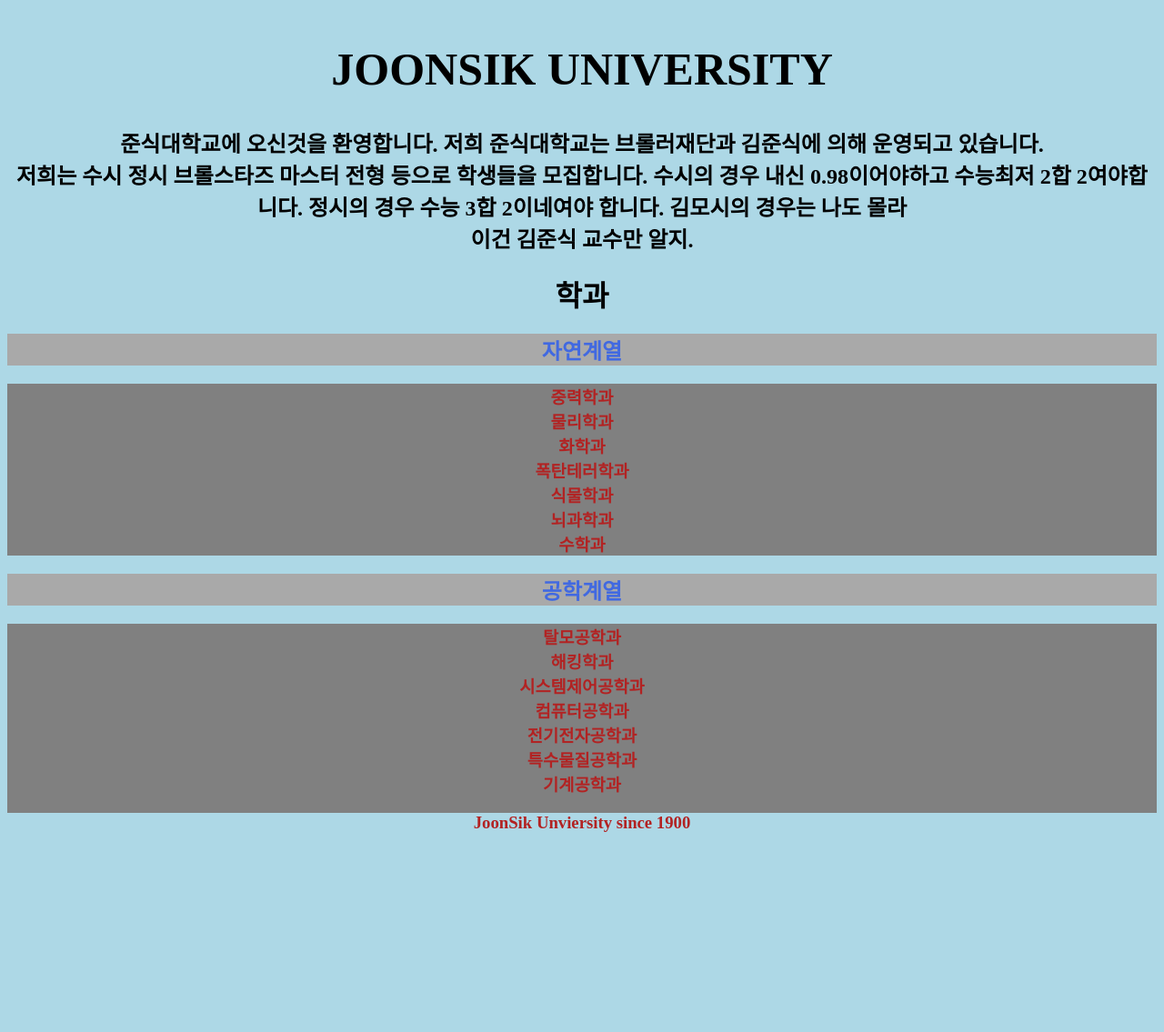
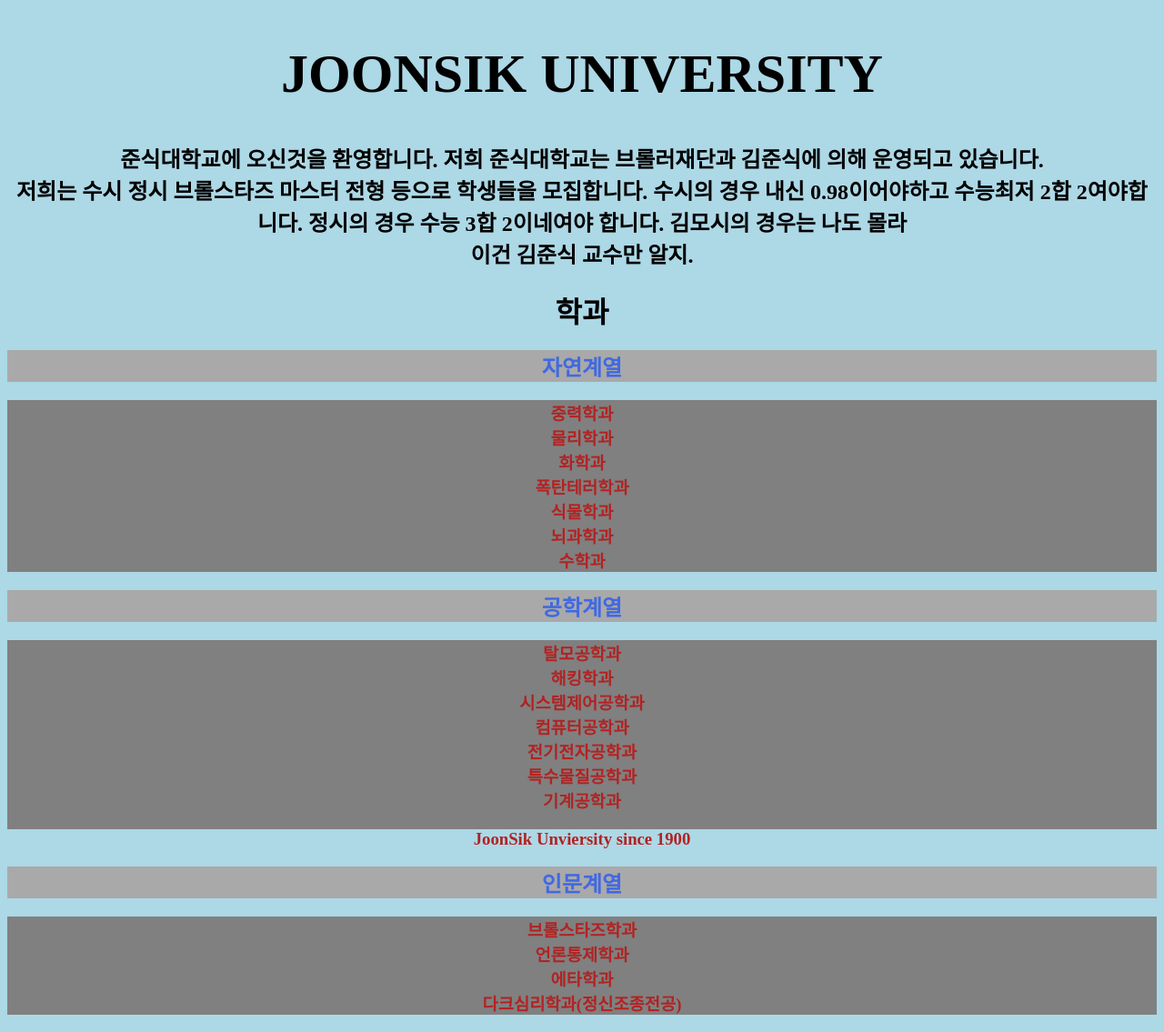
Before and after one commit to joobging/jsuniv, a plain HTML site: page index.html in a window 1280 px wide. Shown: the part 959-2094 px from the top of the page at 91% size. Before the commit the page ends 1894 px from the top, so only its background shows below. Drawn offline with Linux system fonts and the light colour scheme; a script that the page names is missing.

Commit message:
Update index.html

```diff
--- a/index.html
+++ b/index.html
@@ -9,7 +9,7 @@
     <img src="buler.jpg" alt="buler" />
     <img src="spin.gif" alt="spin" />
     <p style="color: blueviolet; font-size: 150px;">준식대학교</p>
-    <h1 style="font-size: 50px;">JOONSIK UNIVERSITY</h1>
+    <h1 style="font-size: 60px;">JOONSIK UNIVERSITY</h1>
     <h2>준식대학교에 오신것을 환영합니다. 저희 준식대학교는 브롤러재단과 김준식에 의해 운영되고 있습니다. <br>
         저희는 수시 정시 브롤스타즈 마스터 전형 등으로 학생들을 모집합니다. 수시의 경우 내신 0.98이어야하고 수능최저 2합 2여야합니다. 정시의 경우 수능 3합 2이네여야 합니다. 김모시의 경우는 나도 몰라 <br>
         이건 김준식 교수만 알지.
@@ -20,6 +20,8 @@
     <h2 style="background-color: darkgrey; color: royalblue;">공학계열</h2>
     <h3 style="background-color: gray; color: firebrick;">탈모공학과 <br> 해킹학과 <br> 시스템제어공학과<br> 컴퓨터공학과<br> 전기전자공학과<br> 특수물질공학과<br> 기계공학과<br>
     <p>JoonSik Unviersity since 1900</p>
+    <h2 style="background-color: darkgrey; color: royalblue;">인문계열</h2>
+    <h3 style="background-color: gray; color: firebrick;">브롤스타즈학과 <br> 언론통제학과 <br>에타학과 <br>다크심리학과(정신조종전공)</h3>
     <script src="script.js"></script>
 </body>
 </html>
```
